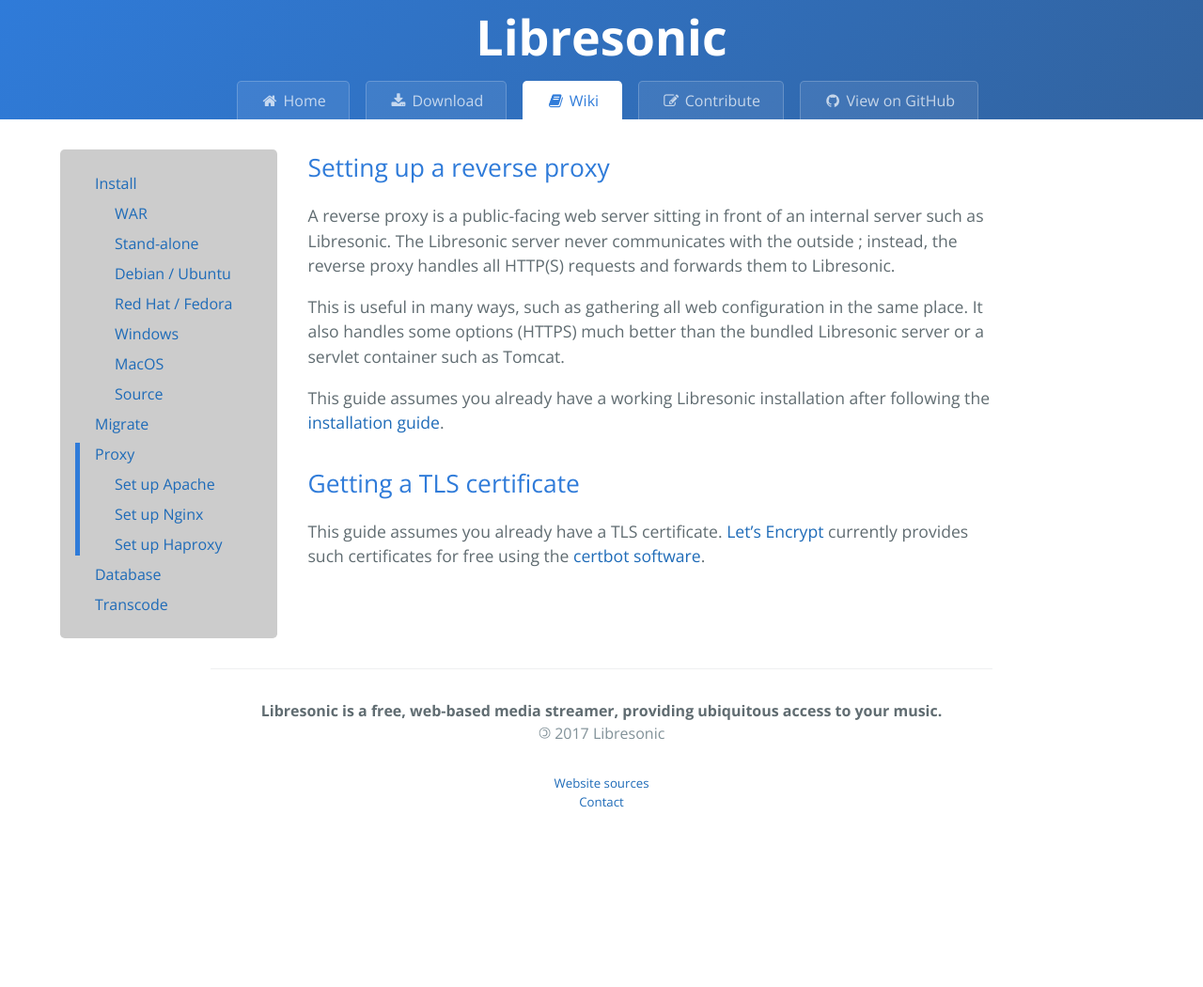
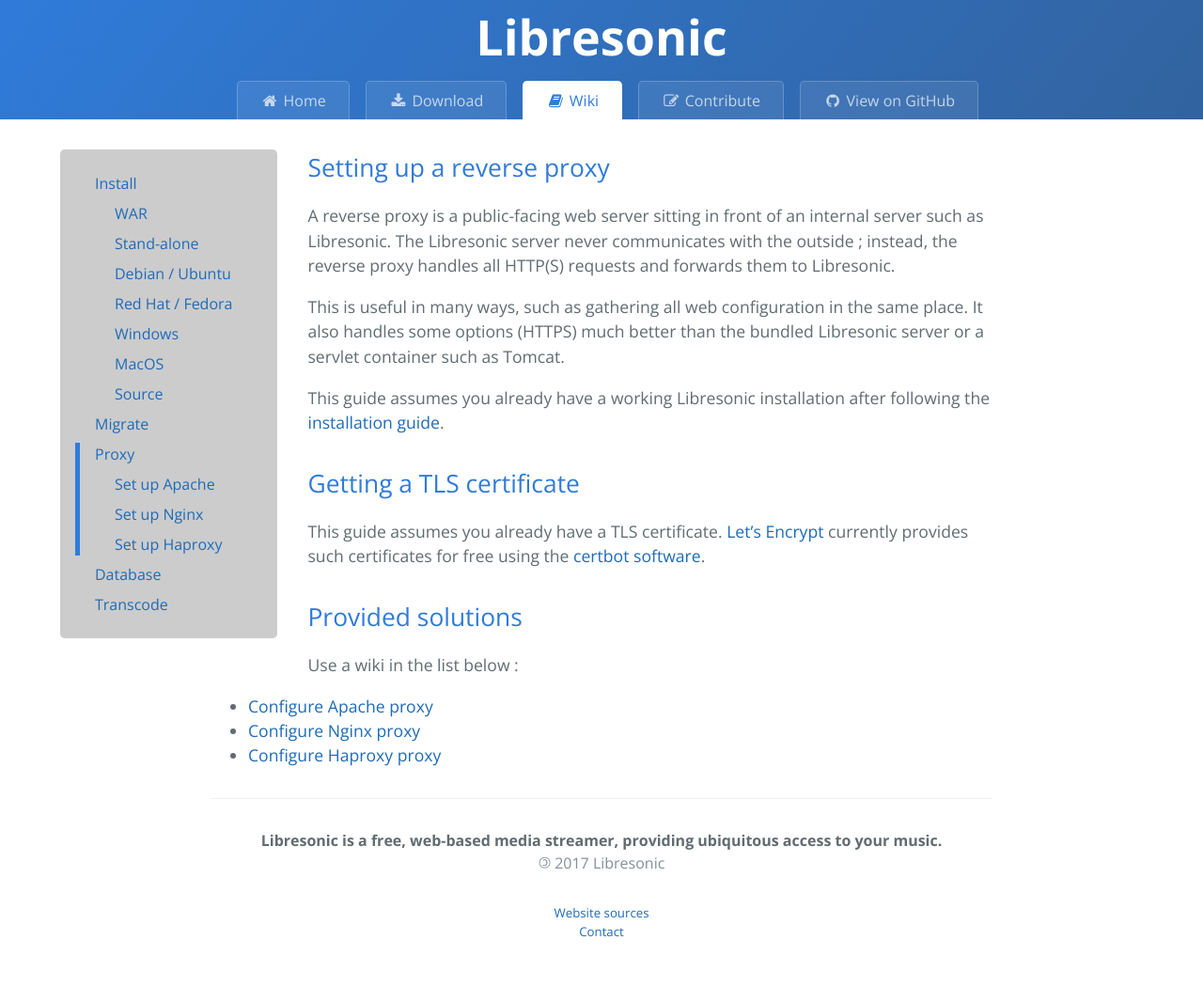
Before and after one commit to airsonic/airsonic.github.io, a Jekyll site: the page built from wiki/30_proxy.md, in a window 1280 px wide. Shown: the whole page at 94% size. Built offline with Jekyll 4.4.1, drawn with Linux system fonts in a browser that asks for light colours; before the commit the page ends 912 px from its top, so only the background shows below that.

Commit message:
Add details to Proxy wiki home page

```diff
--- a/wiki/30_proxy.md
+++ b/wiki/30_proxy.md
@@ -14,3 +14,10 @@ This guide assumes you already have a working Libresonic installation after foll
 ## Getting a TLS certificate
 
 This guide assumes you already have a TLS certificate. [Let's Encrypt](https://letsencrypt.org/getting-started/) currently provides such certificates for free using the [certbot software](https://certbot.eff.org/).
+
+## Provided solutions
+
+Use a wiki in the list below :
+* [Configure Apache proxy](/wiki/proxy/apache)
+* [Configure Nginx proxy](/wiki/proxy/nginx)
+* [Configure Haproxy proxy](/wiki/proxy/haproxy)
```
